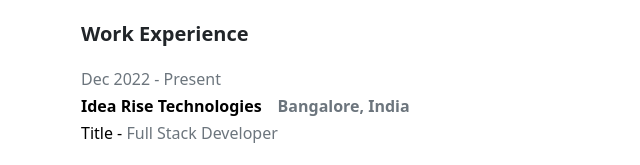
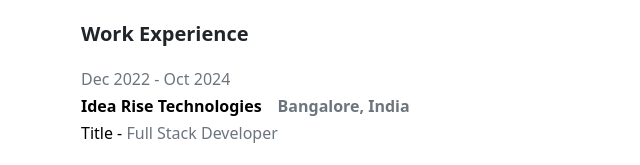
Before and after one commit to Abdulhannan-bot/my-portfolio, a plain HTML site: page index.html in a window 1280 px wide. Shown: the part 729-894 px from the top of the page, 575-1215 px from the left. Drawn offline with nearby package versions, Linux system fonts and the light colour scheme.

Commit message:
updated workk experience

```diff
--- a/index.html
+++ b/index.html
@@ -107,7 +107,7 @@
             <div class="card-body">
               <h5 class="card-title mb-md-4 fw-bold"> Work Experience</h5>
               <div class="my-4">
-                <h6 class="mb-2 text-muted">Dec 2022 - Present</h6>
+                <h6 class="mb-2 text-muted">Dec 2022 - Oct 2024</h6>
                 <h6 class="text-black fw-bold">Idea Rise Technologies<span class="text-muted ps-3">Bangalore, India</span></h6>
                 <h6 class="text-black">Title - <span class="text-muted">Full Stack Developer</span></h6>
                 <!-- <h6 class="text-black">Description - <span class="text-muted">Data - Application Maintenance</span></h6> -->
```
Also changed, not shown: images/form.png (added).
